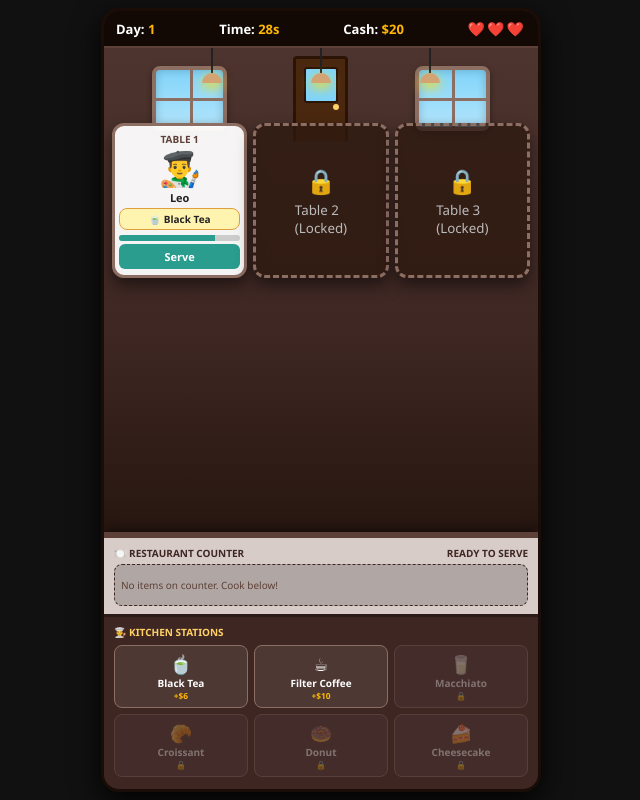
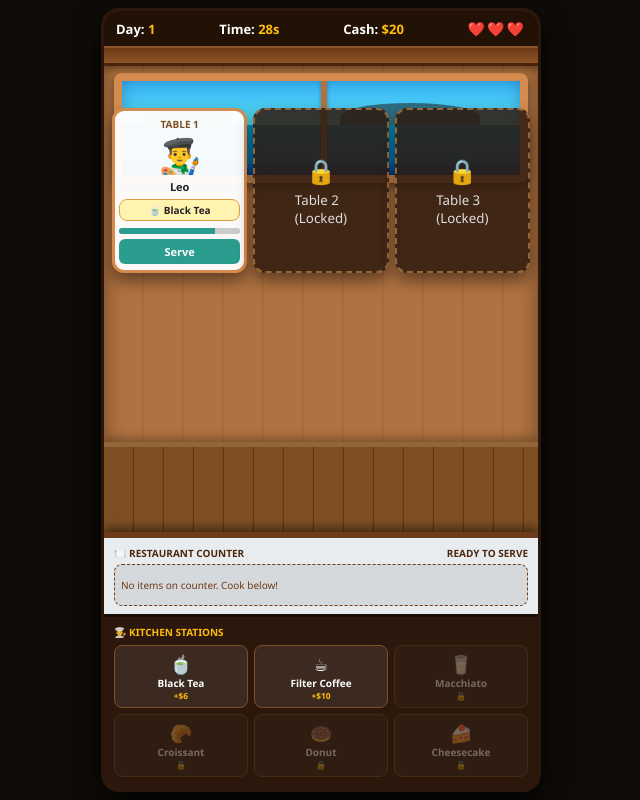
Before and after one commit to FethiBey/coffee-track-game, a plain HTML site: page index.html in a window 1280 px wide. Both pictures are taken after a click on the button "▶ PLAY SHIFT 1". Shown: the whole page, without its empty margins (319-959 px from the left). Drawn offline with Linux system fonts and the light colour scheme.

Commit message:
Update index.html

```diff
--- a/index.html
+++ b/index.html
@@ -5,34 +5,6 @@
   <meta name="viewport" content="width=device-width, initial-scale=1.0, maximum-scale=1.0, user-scalable=no" />
   <title>Coffee Track Tycoon</title>
   <style>
-    :root {
-      --wood-dark: #3e2723;
-      --wood-med: #5d4037;
-      --wood-light: #8d6e63;
-      --counter-top: #d7ccc8;
-      --accent-gold: #ffb703;
-      --accent-red: #e76f51;
-      --accent-green: #2a9d8f;
-    }
-
-    body.neon-theme {
-      --wood-dark: #12002b;
-      --wood-med: #240046;
-      --wood-light: #3c096c;
-      --counter-top: #5a189a;
-      --accent-gold: #00f0ff;
-      --accent-green: #39ff14;
-    }
-
-    body.garden-theme {
-      --wood-dark: #1b4332;
-      --wood-med: #2d6a4f;
-      --wood-light: #52b788;
-      --counter-top: #d8f3dc;
-      --accent-gold: #ffe169;
-      --accent-green: #40916c;
-    }
-
     * {
       box-sizing: border-box;
       margin: 0;
@@ -42,7 +14,7 @@
     }
 
     body {
-      background: #111;
+      background: #0f0c08;
       display: flex;
       justify-content: center;
       align-items: center;
@@ -56,8 +28,8 @@
       height: 98vh;
       max-height: 840px;
       position: relative;
-      background: #2b170c;
-      border: 3px solid #1a0c06;
+      background: #4a2810;
+      border: 3px solid #2b170c;
       border-radius: 18px;
       overflow: hidden;
       display: flex;
@@ -65,161 +37,160 @@
       box-shadow: 0 10px 30px rgba(0,0,0,0.9);
     }
 
-    /* TOP STATUS BAR */
+    /* TOP STATUS HEADER */
     header {
-      background: rgba(15, 8, 5, 0.88);
-      backdrop-filter: blur(5px);
+      background: rgba(30, 15, 5, 0.9);
+      backdrop-filter: blur(4px);
       padding: 8px 12px;
       display: flex;
       justify-content: space-between;
       align-items: center;
       font-size: 13px;
       font-weight: bold;
-      z-index: 20;
-      border-bottom: 2px solid var(--wood-med);
+      z-index: 30;
+      border-bottom: 2px solid #8d5329;
     }
-    .badge-gold { color: var(--accent-gold); }
+    .badge-gold { color: #ffbe0b; }
     .hearts { font-size: 14px; letter-spacing: 2px; }
 
-    /* RESTAURANT 2D ENVIRONMENT (Scenery & Ambience) */
-    #cafe-scenery {
+    /* --- GÖRSELDEKİ RESTORAN ARKA PLANI (PANORAMIC WOODEN DINER) --- */
+    #restaurant-ambience {
       position: relative;
-      flex: 1.2;
+      flex: 1.25;
       overflow: hidden;
       display: flex;
       flex-direction: column;
       justify-content: space-between;
-      background: linear-gradient(180deg, #4e342e 0%, #3e2723 60%, #271610 100%);
+      /* Dikey ahşap duvar dokusu */
+      background: repeating-linear-gradient(
+        90deg,
+        #b07240,
+        #b07240 38px,
+        #96582a 39px,
+        #c68752 40px
+      );
+      box-shadow: inset 0 10px 20px rgba(0,0,0,0.4);
     }
 
-    /* Windows & Outer Street View */
-    .scenery-wall {
+    /* Üst Ahşap Saçak / Kiriş */
+    .roof-beam {
       position: absolute;
       top: 0;
       left: 0;
       right: 0;
-      height: 100px;
-      display: flex;
-      justify-content: space-around;
-      align-items: center;
-      padding: 0 15px;
-      pointer-events: none;
+      height: 18px;
+      background: linear-gradient(180deg, #6c3b17 0%, #8f5326 100%);
+      border-bottom: 3px solid #4a2408;
+      box-shadow: 0 3px 6px rgba(0,0,0,0.35);
+      z-index: 5;
     }
-    .cafe-window {
-      width: 75px;
-      height: 65px;
-      background: linear-gradient(180deg, #81d4fa 0%, #b3e5fc 100%);
-      border: 4px solid var(--wood-light);
+
+    /* Panoramik Yatay Pencere & Dış Manzara */
+    .panoramic-window-frame {
+      position: absolute;
+      top: 25px;
+      left: 10px;
+      right: 10px;
+      height: 110px;
+      background: linear-gradient(180deg, #38b6ff 0%, #5ce1e6 55%, #ffeaa7 95%);
+      border: 8px solid #d48b4e;
       border-radius: 8px;
-      position: relative;
-      box-shadow: inset 0 0 10px rgba(0,0,0,0.2), 0 3px 6px rgba(0,0,0,0.4);
+      box-shadow: inset 0 0 15px rgba(0,0,0,0.25), 0 4px 8px rgba(0,0,0,0.4);
+      overflow: hidden;
     }
-    .cafe-window::before {
-      content: '';
+
+    /* Cam arkasındaki açık deniz / sahil silüeti */
+    .ocean-horizon {
       position: absolute;
-      top: 50%;
+      bottom: 0;
       left: 0;
       right: 0;
-      height: 3px;
-      background: var(--wood-light);
+      height: 50px;
+      background: linear-gradient(180deg, #0096c7 0%, #0077b6 70%, #023e8a 100%);
     }
-    .cafe-window::after {
-      content: '';
+    .island-silhouette {
       position: absolute;
-      left: 50%;
+      bottom: 45px;
+      left: 20px;
+      width: 90px;
+      height: 22px;
+      background: #2a9d8f;
+      border-radius: 50% 50% 0 0;
+      opacity: 0.8;
+    }
+    .island-silhouette-2 {
+      position: absolute;
+      bottom: 44px;
+      right: 40px;
+      width: 140px;
+      height: 28px;
+      background: #264653;
+      border-radius: 50% 50% 0 0;
+      opacity: 0.7;
+    }
+
+    /* Yatay pencere bölme çıtaları */
+    .window-divider {
+      position: absolute;
       top: 0;
       bottom: 0;
-      width: 3px;
-      background: var(--wood-light);
-    }
-    .cafe-door {
-      width: 55px;
-      height: 85px;
-      background: #4a2810;
-      border: 3px solid #2b1406;
-      border-bottom: none;
-      border-radius: 4px 4px 0 0;
-      position: relative;
-    }
-    .door-glass {
-      width: 70%;
-      height: 45%;
-      margin: 8px auto 0;
-      background: #81d4fa;
-      border: 2px solid #2b1406;
-      border-radius: 3px;
-    }
-    .door-knob {
+      left: 50%;
       width: 6px;
-      height: 6px;
-      background: #ffd166;
-      border-radius: 50%;
-      position: absolute;
-      right: 6px;
-      top: 55%;
+      background: #b07240;
+      box-shadow: 0 0 4px rgba(0,0,0,0.3);
     }
 
-    /* Hanging Lamps & Board */
-    .hanging-lamps {
+    /* Ahşap Zemin / Güverte (Deck Flooring) */
+    .wooden-deck {
       position: absolute;
-      top: 0;
+      bottom: 0;
       left: 0;
       right: 0;
-      display: flex;
-      justify-content: space-evenly;
-      pointer-events: none;
-    }
-    .lamp {
-      width: 2px;
-      height: 25px;
-      background: #222;
-      position: relative;
-    }
-    .lamp-head {
-      position: absolute;
-      bottom: -10px;
-      left: -9px;
-      width: 20px;
-      height: 10px;
-      background: #d4a373;
-      border-radius: 10px 10px 0 0;
-      box-shadow: 0 4px 12px #ffdd00;
+      height: 90px;
+      background: repeating-linear-gradient(
+        90deg,
+        #7f4f24,
+        #7f4f24 28px,
+        #58310c 30px
+      );
+      border-top: 5px solid #936639;
+      box-shadow: 0 -4px 10px rgba(0,0,0,0.3);
     }
 
-    /* DINING TABLES IN SCENERY */
-    .tables-layer {
+    /* MASALAR & MÜŞTERİLER (Pencere ve Güverte Önünde) */
+    .customer-tables-layer {
       position: relative;
       z-index: 10;
-      margin-top: 75px;
+      margin-top: 60px;
       padding: 0 8px;
       display: grid;
       grid-template-columns: repeat(3, 1fr);
       gap: 6px;
     }
     .table-stand {
-      background: rgba(255,255,255,0.95);
+      background: rgba(255, 255, 255, 0.96);
       color: #222;
       border-radius: 12px;
-      border: 3px solid var(--wood-light);
-      min-height: 155px;
+      border: 3px solid #d48b4e;
+      min-height: 165px;
       padding: 6px 4px;
       display: flex;
       flex-direction: column;
       align-items: center;
       justify-content: space-between;
-      box-shadow: 0 8px 16px rgba(0,0,0,0.5);
+      box-shadow: 0 8px 16px rgba(0,0,0,0.45);
     }
     .table-stand.locked {
-      background: rgba(45, 25, 15, 0.75);
-      border-style: dashed;
-      color: #bbb;
+      background: rgba(45, 25, 15, 0.85);
+      border: 2px dashed #936639;
+      color: #ddd;
       justify-content: center;
     }
     .table-label {
       font-size: 10px;
       font-weight: 800;
       text-transform: uppercase;
-      color: var(--wood-med);
+      color: #7f4f24;
     }
     .guest-avatar { font-size: 34px; line-height: 1; margin: 2px 0; }
     .guest-name { font-size: 11px; font-weight: bold; color: #222; }
@@ -244,11 +215,11 @@
     .patience-fill {
       height: 100%;
       width: 100%;
-      background: var(--accent-green);
+      background: #2a9d8f;
       transition: width 0.2s linear;
     }
     .serve-action-btn {
-      background: var(--accent-green);
+      background: #2a9d8f;
       color: #fff;
       border: none;
       width: 100%;
@@ -259,27 +230,27 @@
       cursor: pointer;
     }
 
-    /* 2D WOODEN COUNTER (Tezgah) */
+    /* TEZGAH (Restaurant Counter) */
     #counter-bar {
       position: relative;
-      z-index: 12;
-      background: var(--counter-top);
-      border-top: 6px solid var(--wood-med);
+      z-index: 15;
+      background: #e9ecef;
+      border-top: 6px solid #6c3b17;
       padding: 8px 10px;
-      box-shadow: 0 -4px 10px rgba(0,0,0,0.4);
+      box-shadow: 0 -4px 10px rgba(0,0,0,0.5);
     }
     .counter-wood-panel {
       font-size: 10px;
       font-weight: 800;
-      color: var(--wood-dark);
+      color: #4a2810;
       text-transform: uppercase;
       margin-bottom: 4px;
       display: flex;
       justify-content: space-between;
     }
     .tray-shelf {
-      background: rgba(0,0,0,0.18);
-      border: 1px dashed var(--wood-dark);
+      background: rgba(0,0,0,0.08);
+      border: 1px dashed #6c3b17;
       border-radius: 8px;
       padding: 6px;
       min-height: 42px;
@@ -298,20 +269,20 @@
       display: flex;
       align-items: center;
       gap: 5px;
-      box-shadow: 0 2px 4px rgba(0,0,0,0.3);
+      box-shadow: 0 2px 4px rgba(0,0,0,0.25);
     }
 
-    /* KITCHEN PREPARATION AREA */
+    /* KITCHEN PREPARATION */
     #kitchen-deck {
-      background: var(--wood-dark);
+      background: #2b170c;
       padding: 8px 10px 12px;
-      z-index: 12;
-      border-top: 3px solid rgba(0,0,0,0.3);
+      z-index: 15;
+      border-top: 3px solid #1a0c06;
     }
     .kitchen-title {
       font-size: 10px;
       font-weight: 800;
-      color: #ffd166;
+      color: #ffbe0b;
       text-transform: uppercase;
       margin-bottom: 6px;
     }
@@ -322,7 +293,7 @@
     }
     .recipe-btn {
       background: rgba(255,255,255,0.08);
-      border: 1px solid var(--wood-light);
+      border: 1px solid #7f4f24;
       color: #fff;
       border-radius: 8px;
       padding: 6px 3px;
@@ -345,26 +316,26 @@
       left: 0;
       height: 3px;
       width: 0%;
-      background: var(--accent-gold);
+      background: #ffbe0b;
     }
 
-    /* POPUP NOTIFICATIONS */
+    /* TOAST */
     #toast {
       position: absolute;
       top: 50px;
       left: 50%;
       transform: translateX(-50%);
       background: rgba(0,0,0,0.85);
-      color: #ffd166;
+      color: #ffbe0b;
       font-size: 11px;
       font-weight: bold;
       padding: 5px 14px;
       border-radius: 15px;
-      z-index: 30;
+      z-index: 40;
       display: none;
     }
 
-    /* MENUS & OVERLAYS */
+    /* MODAL OVERLAYS */
     .overlay-window {
       position: absolute;
       top: 0;
@@ -381,7 +352,7 @@
       text-align: center;
     }
     .btn-action-primary {
-      background: var(--accent-gold);
+      background: #ffbe0b;
       color: #111;
       font-size: 16px;
       font-weight: 800;
@@ -390,10 +361,10 @@
       border: none;
       cursor: pointer;
       margin-top: 15px;
-      box-shadow: 0 4px 15px rgba(255, 183, 3, 0.4);
+      box-shadow: 0 4px 15px rgba(255, 190, 11, 0.4);
     }
     .btn-action-secondary {
-      background: var(--accent-green);
+      background: #2a9d8f;
       color: #fff;
       font-size: 14px;
       font-weight: 700;
@@ -414,7 +385,7 @@
     }
     .shop-row {
       background: rgba(255,255,255,0.07);
-      border: 1px solid var(--wood-light);
+      border: 1px solid #7f4f24;
       border-radius: 8px;
       padding: 10px;
       display: flex;
@@ -424,7 +395,7 @@
       text-align: left;
     }
     .shop-buy {
-      background: var(--accent-gold);
+      background: #ffbe0b;
       border: none;
       color: #111;
       font-weight: bold;
@@ -442,7 +413,7 @@
 <body>
 
 <div id="app">
-  <!-- TOP STATUS -->
+  <!-- STATUS HEADER -->
   <header>
     <div>Day: <span id="day-val" class="badge-gold">1</span></div>
     <div>Time: <span id="clock-val" class="badge-gold">30s</span></div>
@@ -452,41 +423,37 @@
 
   <div id="toast"></div>
 
-  <!-- RESTAURANT AMBIENCE & TABLES -->
-  <div id="cafe-scenery">
-    <!-- 2D Walls, Windows & Door -->
-    <div class="scenery-wall">
-      <div class="cafe-window"></div>
-      <div class="cafe-door">
-        <div class="door-glass"></div>
-        <div class="door-knob"></div>
-      </div>
-      <div class="cafe-window"></div>
+  <!-- RESTAURANT AMBIENCE (Panoramik Pencere, Ahşap Duvar, Güverte Zemin) -->
+  <div id="restaurant-ambience">
+    <div class="roof-beam"></div>
+
+    <!-- Dış Manzaralı Panoramik Cam -->
+    <div class="panoramic-window-frame">
+      <div class="island-silhouette"></div>
+      <div class="island-silhouette-2"></div>
+      <div class="ocean-horizon"></div>
+      <div class="window-divider"></div>
     </div>
 
-    <!-- Hanging Ceiling Lights -->
-    <div class="hanging-lamps">
-      <div class="lamp"><div class="lamp-head"></div></div>
-      <div class="lamp"><div class="lamp-head"></div></div>
-      <div class="lamp"><div class="lamp-head"></div></div>
-    </div>
+    <!-- Güverte / Ahşap Zemin -->
+    <div class="wooden-deck"></div>
 
-    <!-- Dining Tables Layer -->
-    <div class="tables-layer" id="tables-container"></div>
+    <!-- Masalar -->
+    <div class="customer-tables-layer" id="tables-container"></div>
   </div>
 
-  <!-- 2D WOODEN COUNTER (Tezgah) -->
+  <!-- RESTAURANT COUNTER (Tezgah) -->
   <div id="counter-bar">
     <div class="counter-wood-panel">
       <span>🍽️ Restaurant Counter</span>
       <span>Ready to Serve</span>
     </div>
     <div class="tray-shelf" id="tray-shelf">
-      <span style="font-size:10px; color:#5d4037;">No items on counter. Cook below!</span>
+      <span style="font-size:10px; color:#6c3b17;">No items on counter. Cook below!</span>
     </div>
   </div>
 
-  <!-- KITCHEN PREPARATION -->
+  <!-- KITCHEN STATIONS -->
   <div id="kitchen-deck">
     <div class="kitchen-title">👨‍🍳 Kitchen Stations</div>
     <div class="prep-grid" id="prep-grid"></div>
@@ -495,8 +462,8 @@
   <!-- 1. START SCREEN -->
   <div id="start-screen" class="overlay-window">
     <div style="font-size:55px; margin-bottom:8px;">☕🍩</div>
-    <h1 style="color:var(--accent-gold); font-size:24px;">COFFEE TRACK TYCOON</h1>
-    <p style="font-size:12px; color:#ddd; margin:6px 0 14px;">Cozy 2D Cafe Restaurant Management</p>
+    <h1 style="color:#ffbe0b; font-size:24px;">COFFEE TRACK TYCOON</h1>
+    <p style="font-size:12px; color:#ddd; margin:6px 0 14px;">Cozy Seaside Restaurant Simulator</p>
     <p style="font-size:11px; color:#bbb; max-width:280px; line-height:1.4;">
       Serve seated guests from the counter.<br>Survive the 30-second shift!<br>Keep all 3 hearts intact!
     </p>
@@ -505,12 +472,12 @@
 
   <!-- 2. SUMMARY SCREEN -->
   <div id="summary-screen" class="overlay-window" style="display:none;">
-    <h2 id="summary-title" style="color:var(--accent-gold); font-size:22px;">SHIFT COMPLETE!</h2>
+    <h2 id="summary-title" style="color:#ffbe0b; font-size:22px;">SHIFT COMPLETE!</h2>
     <p id="summary-desc" style="font-size:12px; color:#ddd; margin:8px 0 15px;">Today's restaurant performance:</p>
 
     <div style="background:rgba(255,255,255,0.08); border-radius:10px; padding:12px 20px; width:80%; margin-bottom:15px; font-size:13px; line-height:1.8;">
-      <div>Earned Cash: <b id="sum-earned" style="color:var(--accent-gold);">+$0</b></div>
-      <div>Total Cash: <b id="sum-total" style="color:var(--accent-gold);">$20</b></div>
+      <div>Earned Cash: <b id="sum-earned" style="color:#ffbe0b;">+$0</b></div>
+      <div>Total Cash: <b id="sum-total" style="color:#ffbe0b;">$20</b></div>
       <div>Guests Served: <b id="sum-customers" style="color:#2a9d8f;">0</b></div>
     </div>
 
@@ -522,17 +489,17 @@
 
   <!-- 3. SHOP MODAL -->
   <div id="shop-screen" class="overlay-window" style="display:none;">
-    <h2 style="color:var(--accent-gold); font-size:20px;">RESTAURANT UPGRADES</h2>
-    <p style="font-size:11px; color:#ddd;">Expand tables, recipes and cafe themes!</p>
+    <h2 style="color:#ffbe0b; font-size:20px;">RESTAURANT UPGRADES</h2>
+    <p style="font-size:11px; color:#ddd;">Expand tables and recipes to increase profit!</p>
     <div class="shop-scroll-area" id="shop-list"></div>
     <button class="btn-action-secondary" onclick="closeShop()">⬅ BACK TO MENU</button>
   </div>
 </div>
 
 <script>
-  /* --- Synthetic Audio Engine --- */
+  /* --- Synthetic Sound Effects --- */
   const audioCtx = new (window.AudioContext || window.webkitAudioContext)();
-  function playBeep(freq, type, dur) {
+  function playTone(freq, type, dur) {
     if (audioCtx.state === 'suspended') audioCtx.resume();
     try {
       const osc = audioCtx.createOscillator();
@@ -548,11 +515,11 @@
     } catch(e){}
   }
   const sfx = {
-    click: () => playBeep(520, 'sine', 0.05),
-    cookDone: () => playBeep(680, 'triangle', 0.16),
-    coin: () => { playBeep(987, 'sine', 0.08); setTimeout(() => playBeep(1318, 'sine', 0.18), 70); },
-    hurt: () => playBeep(130, 'sawtooth', 0.28),
-    fanfare: () => { playBeep(523, 'sine', 0.1); setTimeout(() => playBeep(659, 'sine', 0.15), 120); }
+    click: () => playTone(520, 'sine', 0.05),
+    cookDone: () => playTone(680, 'triangle', 0.16),
+    coin: () => { playTone(987, 'sine', 0.08); setTimeout(() => playTone(1318, 'sine', 0.18), 70); },
+    hurt: () => playTone(130, 'sawtooth', 0.28),
+    fanfare: () => { playTone(523, 'sine', 0.1); setTimeout(() => playTone(659, 'sine', 0.15), 120); }
   };
 
   /* --- Game Data --- */
@@ -587,11 +554,6 @@
     { id: 1, unlocked: true, cost: 0, customer: null, timer: null, patience: 100 },
     { id: 2, unlocked: false, cost: 30, customer: null, timer: null, patience: 100 },
     { id: 3, unlocked: false, cost: 60, customer: null, timer: null, patience: 100 }
-  ];
-
-  const themes = [
-    { name: 'Neon Lounge', classId: 'neon-theme', cost: 50, purchased: false },
-    { name: 'Garden Terrace', classId: 'garden-theme', cost: 75, purchased: false }
   ];
 
   function toast(msg) {
@@ -669,8 +631,8 @@
     if (success) {
       sfx.fanfare();
       title.innerText = `DAY ${currentDay} COMPLETE!`;
-      title.style.color = 'var(--accent-gold)';
-      desc.innerText = "Shift closed successfully. Upgrade your cafe before next day!";
+      title.style.color = '#ffbe0b';
+      desc.innerText = "Shift closed successfully. Upgrade your restaurant before next day!";
       nxtBtn.innerText = `START DAY ${currentDay + 1} ❯`;
       nxtBtn.onclick = () => { currentDay++; startShift(); };
     } else {
@@ -706,7 +668,7 @@
       const bar = document.getElementById(`pbar-${table.id}`);
       if (bar) {
         bar.style.width = table.patience + '%';
-        if (table.patience < 40) bar.style.backgroundColor = 'var(--accent-gold)';
+        if (table.patience < 40) bar.style.backgroundColor = '#ffbe0b';
         if (table.patience < 20) bar.style.backgroundColor = '#e76f51';
       }
 
@@ -751,7 +713,7 @@
     });
   }
 
-  /* --- Cooking & Counter Shelf --- */
+  /* --- Cooking & Counter --- */
   let cooking = false;
   function cookItem(mealId) {
     if (!isShiftActive || cooking) return;
@@ -778,7 +740,7 @@
   function renderTray() {
     const shelf = document.getElementById('tray-shelf');
     if (readyTray.length === 0) {
-      shelf.innerHTML = `<span style="font-size:10px; color:#5d4037;">No items on counter. Cook below!</span>`;
+      shelf.innerHTML = `<span style="font-size:10px; color:#6c3b17;">No items on counter. Cook below!</span>`;
       return;
     }
     shelf.innerHTML = '';
@@ -830,7 +792,7 @@
       btn.innerHTML = `
         <span style="font-size:18px;">${m.icon}</span>
         <span>${m.name}</span>
-        <small style="color:var(--accent-gold);">${m.unlocked ? '+$' + m.earn : '🔒'}</small>
+        <small style="color:#ffbe0b;">${m.unlocked ? '+$' + m.earn : '🔒'}</small>
         <div id="cbar-${m.id}" class="cook-bar"></div>
       `;
       if (m.unlocked) btn.onclick = () => cookItem(m.id);
@@ -838,7 +800,7 @@
     });
   }
 
-  /* --- Upgrades & Store --- */
+  /* --- Shop Upgrades --- */
   function openShop() {
     sfx.click();
     document.getElementById('shop-screen').style.display = 'flex';
@@ -863,13 +825,6 @@
       if (cash >= m.cost) {
         cash -= m.cost;
         m.unlocked = true;
-      }
-    } else if (type === 'theme') {
-      const th = themes.find(tm => tm.classId === id);
-      if (cash >= th.cost && !th.purchased) {
-        cash -= th.cost;
-        th.purchased = true;
-        document.body.className = th.classId;
       }
     }
     updateHUD();
@@ -906,20 +861,8 @@
       }
     });
 
-    themes.forEach(th => {
-      if (!th.purchased) {
-        const item = document.createElement('div');
-        item.className = 'shop-row';
-        item.innerHTML = `
-          <div><b>🎨 ${th.name}</b><br><small>Change restaurant scenery</small></div>
-          <button class="shop-buy" ${cash < th.cost ? 'disabled' : ''} onclick="buyUpgrade('theme', '${th.classId}')">Buy ($${th.cost})</button>
-        `;
-        box.appendChild(item);
-      }
-    });
-
     if (box.children.length === 0) {
-      box.innerHTML = `<p style="color:#2a9d8f; font-size:12px; margin:20px;">🎉 All tables, recipes, and cafe themes unlocked!</p>`;
+      box.innerHTML = `<p style="color:#2a9d8f; font-size:12px; margin:20px;">🎉 All tables and recipes unlocked!</p>`;
     }
   }
 
```
